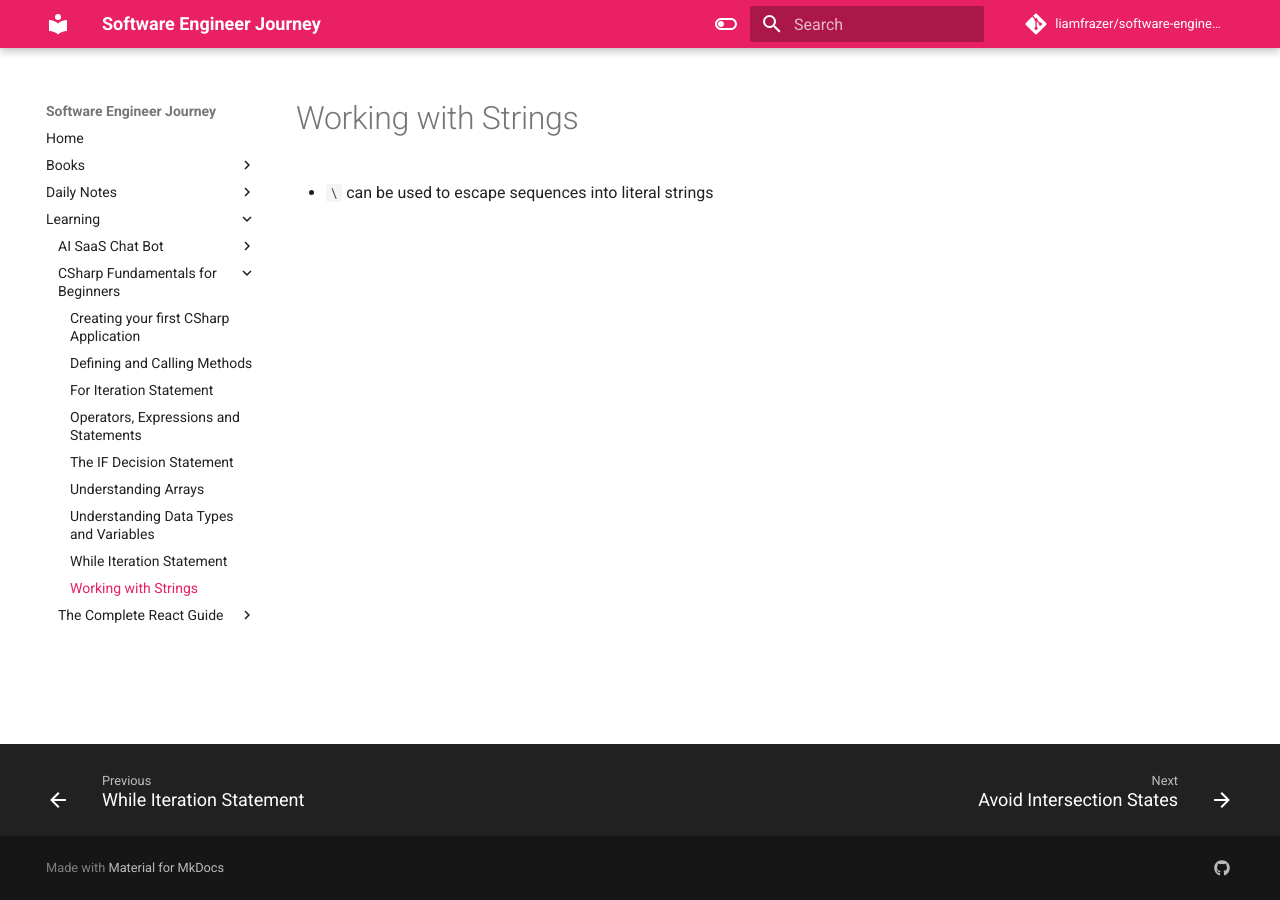
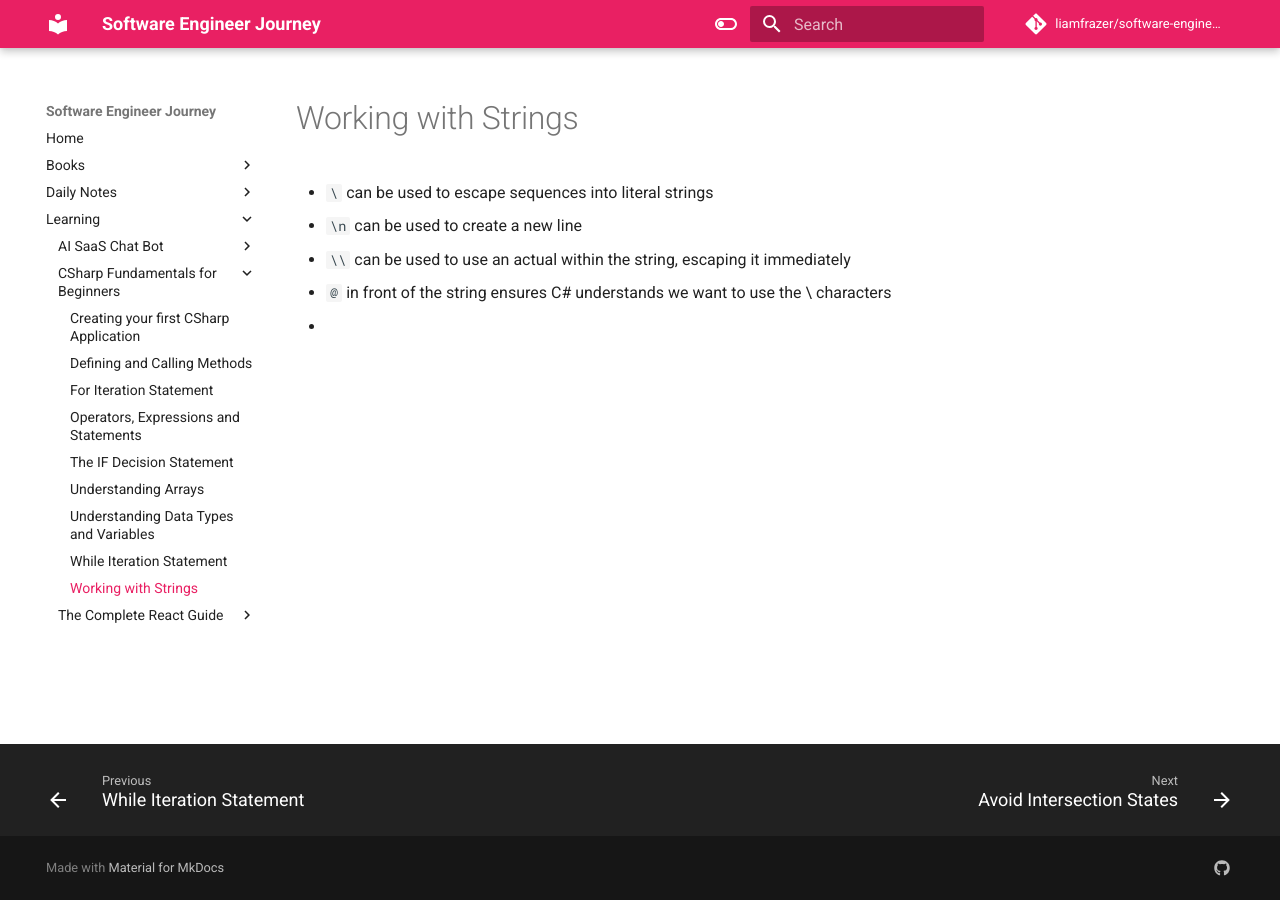
Before and after one commit to liamfrazer/software-engineer-journey, an MkDocs documentation site: the page built from docs/Learning/CSharp Fundamentals for Beginners/Working with Strings.md, in a window 1280 px wide. Built offline with MkDocs 1.6.1 and Material for MkDocs 9.7.7, drawn with Linux system fonts in a browser that asks for light colours; comment, search, counter and statistics services are not loaded.

Commit message:
vault backup: 2024-01-06 16:03:36

```diff
--- a/docs/Learning/CSharp Fundamentals for Beginners/Working with Strings.md
+++ b/docs/Learning/CSharp Fundamentals for Beginners/Working with Strings.md
@@ -5,3 +5,7 @@ tags:
 # Working with Strings
 
 * `\` can be used to escape sequences into literal strings
+* `\n` can be used to create a new line
+* `\\` can be used to use an actual \ within the string, escaping it immediately
+* `@` in front of the string ensures C# understands we want to use the \\ characters
+*
```
